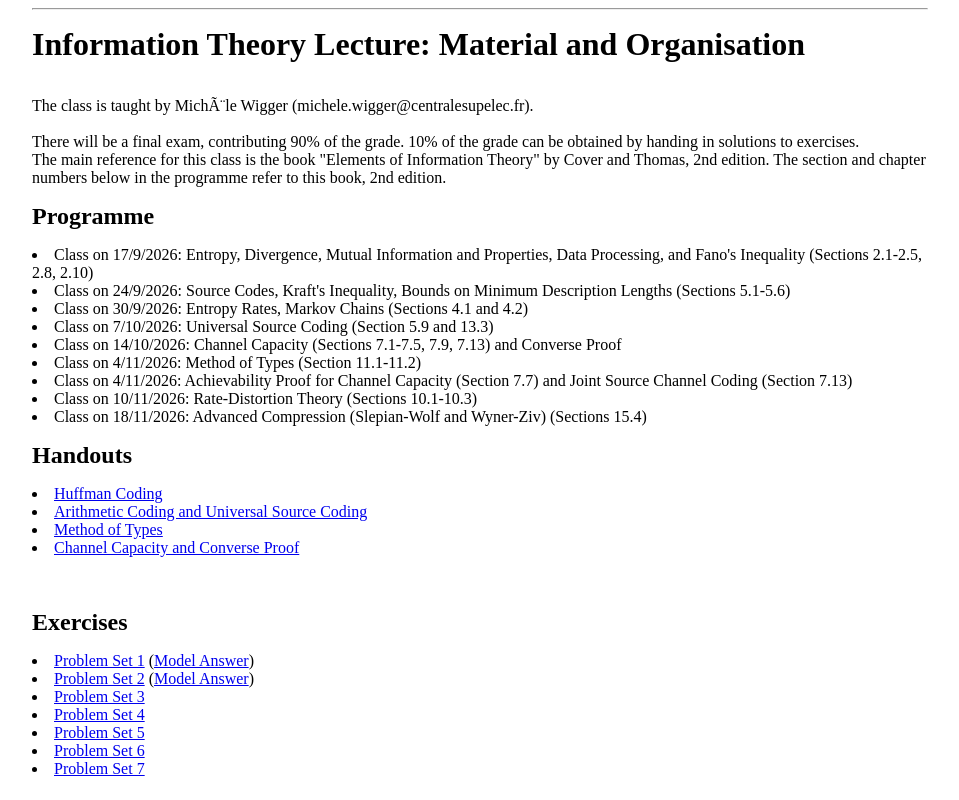
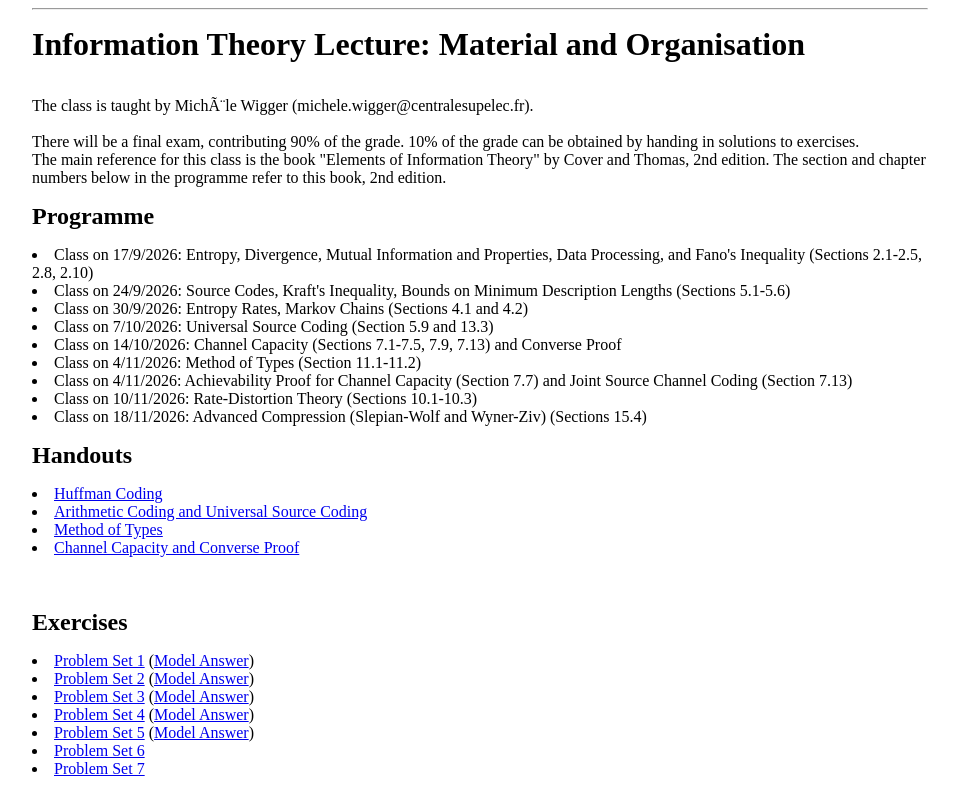
Before and after one commit to michelewigger/michelewigger.github.io, a plain HTML site: page IT_Lecture.html in a window 1280 px wide. Shown: the whole page, without its empty margins (223-1182 px from the left). Drawn offline with Linux system fonts and the light colour scheme.

Commit message:
Update IT_Lecture.html

```diff
--- a/IT_Lecture.html
+++ b/IT_Lecture.html
@@ -97,9 +97,9 @@ The main reference for this class is the book "Elements of Information Theory" b
 
 <li> <a href=IT_lecture/exercise_sheet2_overleaf.pdf>Problem Set 2</a> (<a href=IT_lecture/exercise_sheet2_model_answers.pdf>Model Answer</a>)</li>
 
-<li> <a href=IT_lecture/exercise_sheet3_2026.pdf>Problem Set 3</a> </li>
- <li> <a href=IT_lecture/exercise_sheet4_2026.pdf>Problem Set 4</a> </li>
-   <li> <a href=IT_lecture/problem_set5_2026.pdf>Problem Set 5</a> </li>
+<li> <a href=IT_lecture/exercise_sheet3_2026.pdf>Problem Set 3</a> (<a href=IT_lecture/problem_set3_2026_model_answers.pdf>Model Answer</a>)</li>
+ <li> <a href=IT_lecture/exercise_sheet4_2026.pdf>Problem Set 4</a> (<a href=IT_lecture/problem_set4_2026_model_answers.pdf>Model Answer</a>)</li>
+   <li> <a href=IT_lecture/problem_set5_2026.pdf>Problem Set 5</a> (<a href=IT_lecture/problem_set5_2026_model_answers.pdf>Model Answer</a>) </li>
  <li> <a href=IT_lecture/problem_set6_2026_final.pdf>Problem Set 6</a> </li>
    <li> <a href=IT_lecture/exercise_sheet7_overleaf.pdf>Problem Set 7</a> </li>
    <BR><BR>
```
